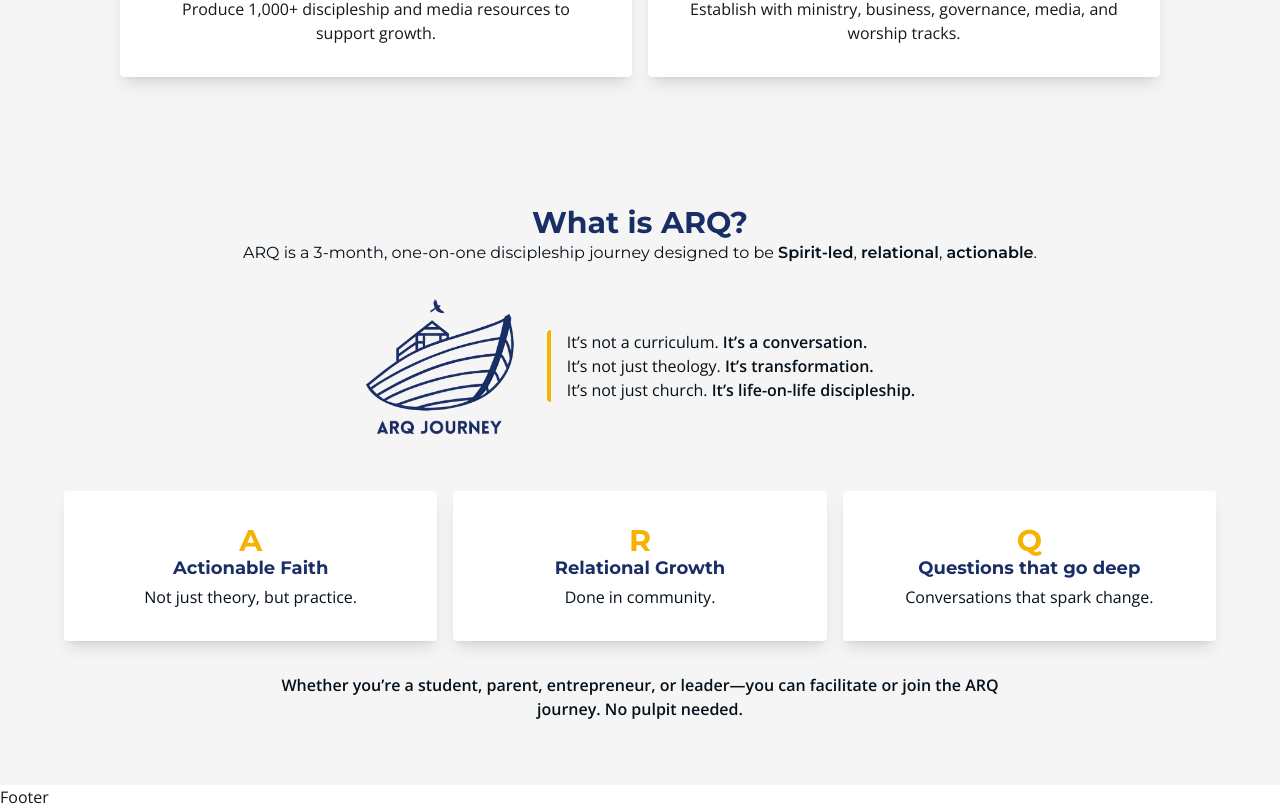
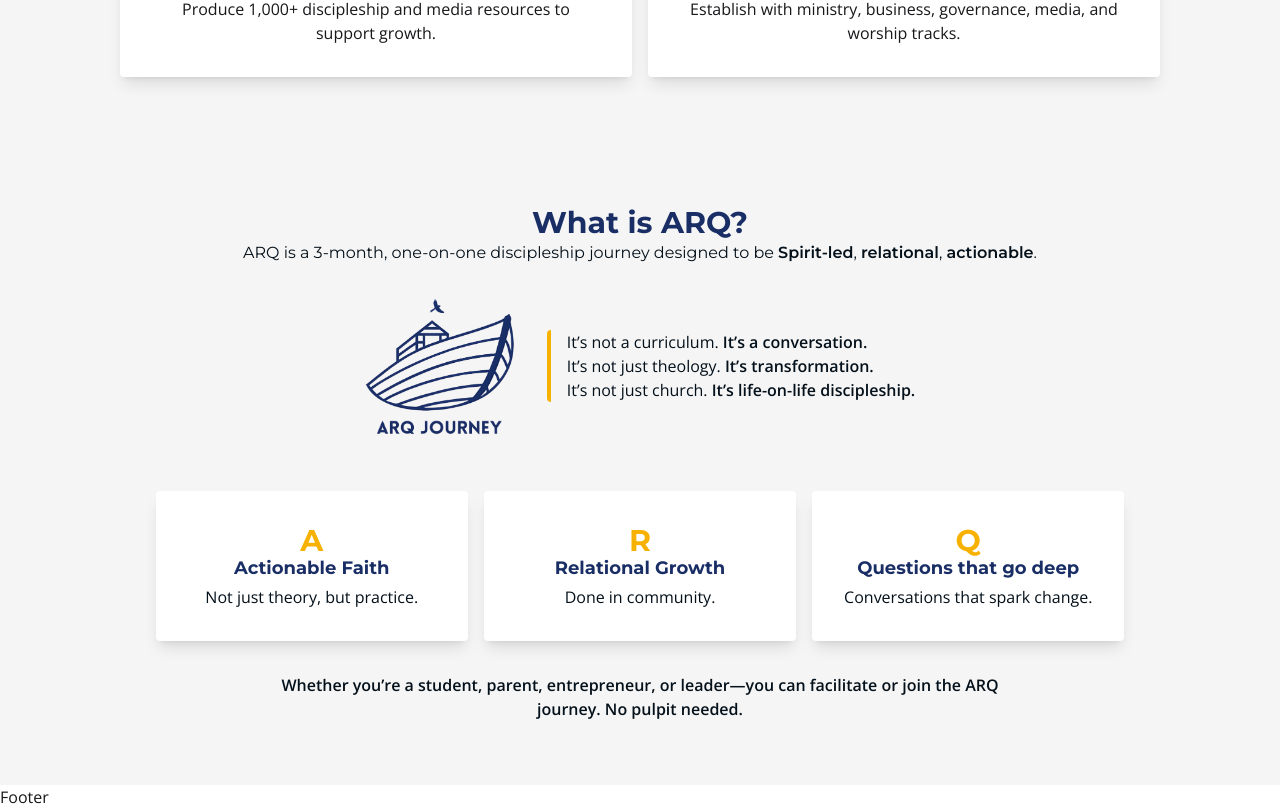
Before and after one commit to arq-developers/web-landing, a Next.js app: page / in a window 1280 px wide. Shown: the part 1407-2216 px from the top of the page. Built offline with nearby package versions, Linux system fonts and the light colour scheme.

Commit message:
feat(ARQ-10: added what is arq section, fixed goals section)

```diff
--- a/src/components/landing/arq.tsx
+++ b/src/components/landing/arq.tsx
@@ -68,11 +68,11 @@
 					</span>
 				</div>
 			</div>
-			<div className="grid grid-cols-1 md:grid-cols-3 w-full gap-4 justify-items-center mt-6">
+			<div className="grid grid-cols-1 md:grid-cols-3 w-full lg:w-auto gap-4 justify-items-center mt-6">
 				{arq.map((arq, index) => (
 					<div
 						key={index}
-						className="bg-white rounded-sm shadow-lg flex flex-col justify-start items-center p-8 gap-2 w-full max-w-lg md:max-w-full cursor-default hover:shadow-blue/45 transition-all duration-300 group hover:bg-blue-dark"
+						className="bg-white rounded-sm shadow-lg flex flex-col justify-start items-center p-8 gap-2 w-full cursor-default hover:shadow-blue/45 transition-all duration-300 group hover:bg-blue-dark"
 					>
 						<div className="flex flex-col justify-center items-center">
 							<div className="font-montserrat text-yellow-dark font-bold text-2xl sm:text-3xl group-hover:text-white-soft transition-colors duration-300">
```
